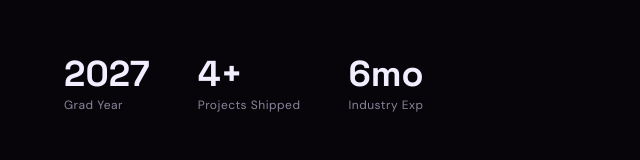
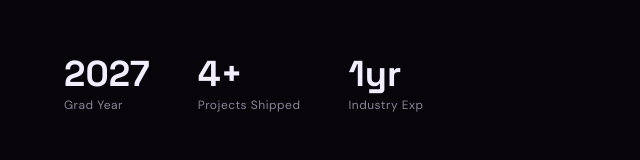
Before and after one commit to Harshal875/portfolio, a React (Vite) app: page / in a window 1280 px wide. Shown: the part 1289-1449 px from the top of the page, without its empty margins (0-640 px from the left). Built offline with nearby package versions, Linux system fonts and the light colour scheme; no server answers.

Commit message:
fix: update industry experience stat to 1yr

```diff
--- a/src/components/About.tsx
+++ b/src/components/About.tsx
@@ -18,7 +18,7 @@ const About = () => {
             <span className="stat-label">Projects Shipped</span>
           </div>
           <div className="about-stat">
-            <span className="stat-num">6mo</span>
+            <span className="stat-num">1yr</span>
             <span className="stat-label">Industry Exp</span>
           </div>
         </div>
```
